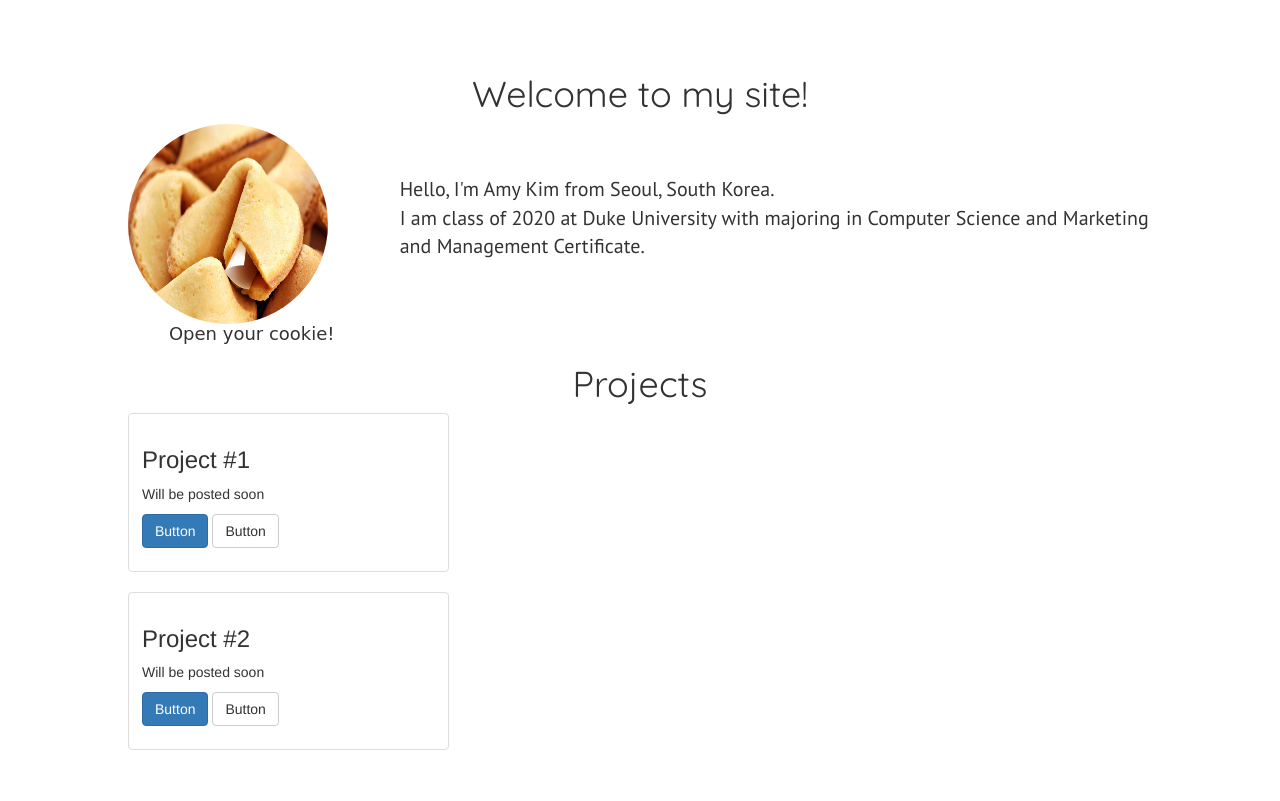
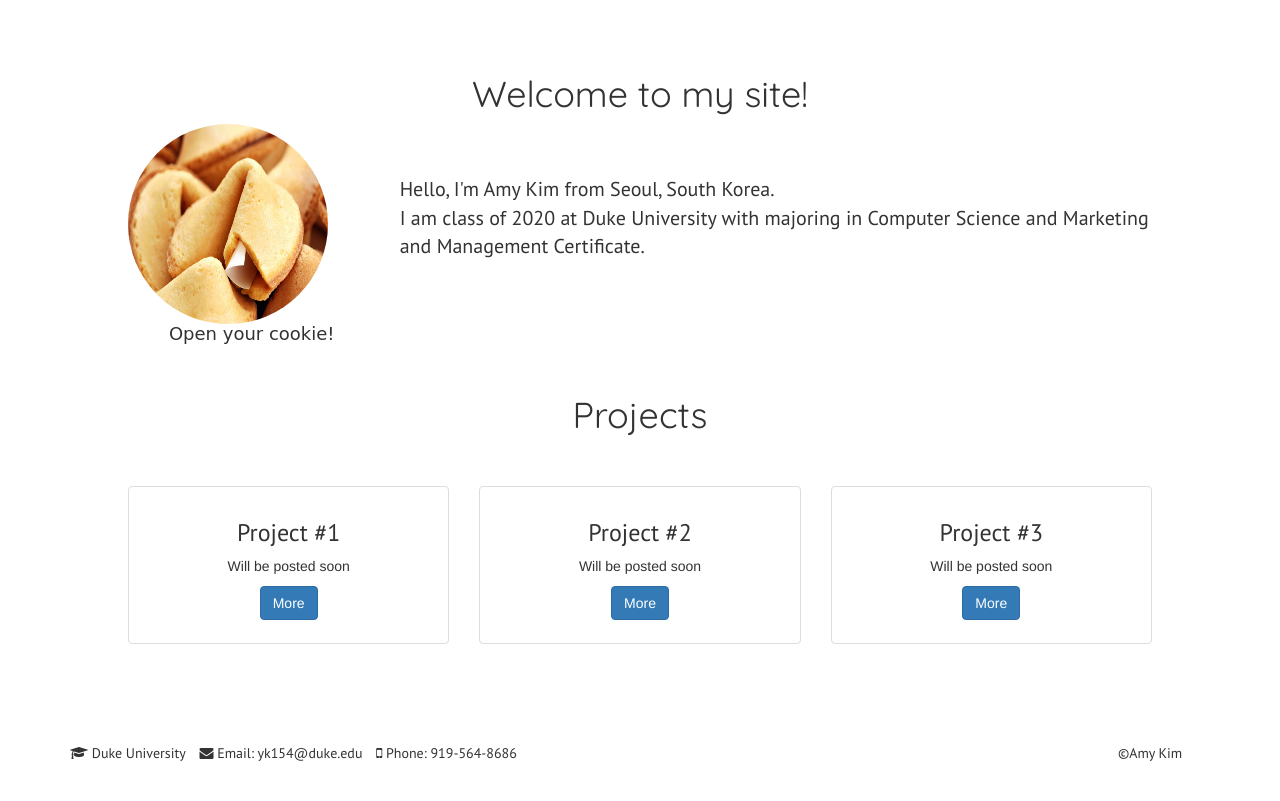
Before and after one commit to yeonnu/homepage, a plain HTML site: page index.html in a window 1280 px wide. Shown: the part 662-1463 px from the top of the page. Before the commit the page ends 1432 px from the top, so only its background shows below. Drawn offline with nearby package versions, Linux system fonts and the light colour scheme; a web font is replaced by a local one.

Commit message:
style Done

```diff
--- a/index.html
+++ b/index.html
@@ -25,10 +25,10 @@
 							<a href="#"><i class="fa fa-home" aria-hidden="true"></i>Home</a>
 						</li>
 						<li class="list-inline-item">
-							<a href="#"><i class="fa fa-info-circle"></i>About</a>
+							<a href="#go_about"><i class="fa fa-info-circle"></i>About</a>
 						</li>
 						<li class="list-inline-item">
-							<a href="#"><i class=" fa fa-laptop" aria-hidden="true"></i>Projects</a>
+							<a href="#go_proj"><i class=" fa fa-laptop" aria-hidden="true"></i>Projects</a>
 						</li>
 					</ul>
 				</nav>
@@ -38,6 +38,7 @@
 		</header>
 
 		<section class = "about">
+			<a id = "go_about"></a>
 			<h1>Welcome to my site!</h1>
 			<div class ="fortune">
 				<img id="cookie" src="src/cookie.jpg" alt="message">
@@ -48,28 +49,54 @@
 
 		<section class ="projects">
 			<h1>Projects</h1>
+			<a id="go_proj"></a>
 			<div class="row">
 				<div class="col-sm-6 col-md-4">
 					<div class="thumbnail">
-		<!--				<img>-->
-						<div class="caption">
+<!--						<img id ="pic" src="" alt="p1">-->
+						<div class="caption text-center">
 							<h3>Project #1</h3>
 							<p>Will be posted soon</p>
-							<p><a href="#" class="btn btn-primary" role="button">Button</a> <a href="#" class="btn btn-default" role="button">Button</a></p>
-						</div>
-					</div>
-					<div class="thumbnail">
-		<!--				<img>-->
-						<div class="caption">
-							<h3>Project #2</h3>
-							<p>Will be posted soon</p>
-							<p><a href="#" class="btn btn-primary" role="button">Button</a> <a href="#" class="btn btn-default" role="button">Button</a></p>
+							<p><a href="#" class="btn btn-primary" role="button">More</a>
 						</div>
 					</div>
 				</div>
+
+				<div class="col-sm-6 col-md-4">
+					<div class="thumbnail">
+<!--						<img id ="pic" src="" alt="p1">-->
+						<div class="caption text-center">
+							<h3>Project #2</h3>
+							<p>Will be posted soon</p>
+							<p><a href="#" class="btn btn-primary" role="button">More</a>
+						</div>
+					</div>
+				</div>
+
+				<div class="col-sm-6 col-md-4">
+					<div class="thumbnail">
+<!--						<img id ="pic" src="" alt="p1">-->
+						<div class="caption text-center">
+							<h3>Project #3</h3>
+							<p>Will be posted soon</p>
+							<p><a href="#" class="btn btn-primary" role="button">More</a>
+						</div>
+					</div>
+				</div>
+
 			</div>
 		</section>
 
+		<footer>
+			<div class="container">
+				<ul class = "list-inline">
+					<li><i class="fa fa-graduation-cap"></i> Duke University</li>
+					<li><i class="fa fa-envelope"></i> Email: yk154@duke.edu</li>
+					<li><i class="fa fa-mobile"></i> Phone: 919-564-8686</li>
+					<li id="copyright">&copy;Amy Kim</li>
+        </ul>
+			</div>
+		</footer>
 
 	</body>
 </html>
--- a/style.css
+++ b/style.css
@@ -21,6 +21,7 @@ header .navbar {
 section{
 	margin-left: 10%;
 	margin-right: 10%;
+	margin-bottom: 4%;
 }
 
 
@@ -42,7 +43,6 @@ section{
 }
 
 
-
 section h1{
 	text-align: center;
 	font-family: 'Quicksand', sans-serif;
@@ -57,8 +57,6 @@ section h1{
 	height: 200px;
 	border-radius: 50%;
 }
-
-
 
 .navbar-inner img{
 	width: 60%;
@@ -77,6 +75,14 @@ nav li {
 	margin-left: 10px;
 }
 
+.row {
+	margin-top: 5%;
+}
+
+.row h3 {
+	font-family: 'PT Sans', sans-serif;
+}
+
 header .fa{
 	width: 25px;
 	height: 25px;
@@ -92,3 +98,12 @@ nav a {
 	font-family: 'Encode Sans Condensed', sans-serif;
 	letter-spacing: 4px;
 }
+
+footer {
+	font-family: 'PT Sans', sans-serif;
+	padding: 5px;
+}
+
+#copyright{
+	float: right;
+}
```
